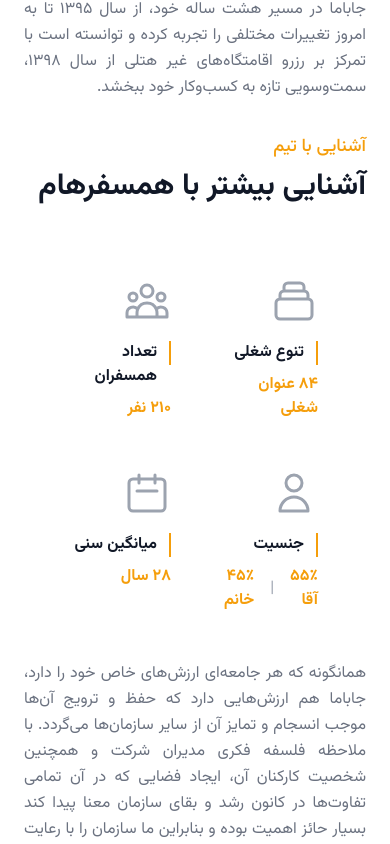
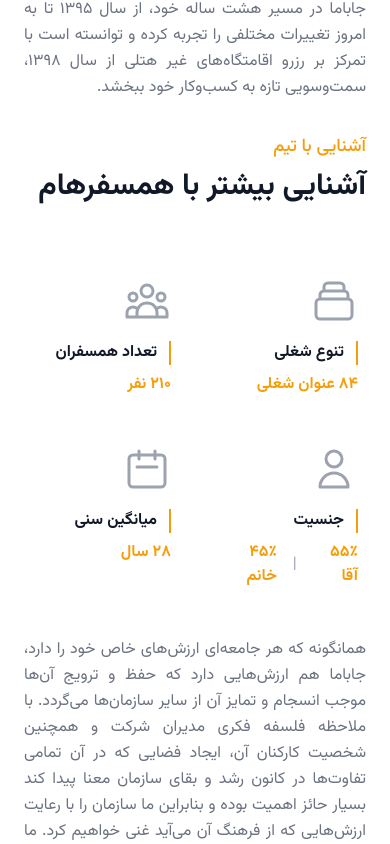
Before and after one commit to espitman/jbm-hr-life, a Nuxt app: page / in a window 390 px wide. Shown: the part 1960-2804 px from the top of the page. Built offline with nearby package versions, Linux system fonts and the light colour scheme.

Commit message:
fix: center process steps in military Details component for mobile view

```diff
--- a/components/home/Info.vue
+++ b/components/home/Info.vue
@@ -1,8 +1,8 @@
 <template>
   <Section>
-    <div class="max-w-6xl mx-auto p-6 py-2 md:py-28" dir="rtl">
+    <div class="max-w-6xl mx-auto p-6 py-2 md:pt-20 md:pb-12" dir="rtl">
       <!-- Header -->
-      <div class="mb-12">
+      <div class="md:mb-12">
         <h3 class="text-lg font-medium text-amber-500 mb-2 text-right">آشنایی با تیم</h3>
         <h1 class="text-3xl md:text-4xl font-bold text-gray-900 mb-6 text-right">آشنایی بیشتر با همسفرهام</h1>
 
@@ -17,7 +17,7 @@
           </div>
 
           <!-- Stats grid on the left -->
-          <div class="w-full md:w-1/2 order-1 md:order-2 p-12">
+          <div class="w-full md:w-1/2 order-1 md:order-2 px-2 py-12 md:px-12">
             <div class="grid grid-cols-2 sm:grid-cols-2 gap-12">
               <!-- Job diversity -->
               <div class="text-right">
--- a/components/home/Value.vue
+++ b/components/home/Value.vue
@@ -1,6 +1,6 @@
 <template>
   <Section>
-    <div class="max-w-6xl mx-auto p-6 py-28" dir="rtl">
+    <div class="max-w-6xl mx-auto p-6 py-12 md:pt-22" dir="rtl">
       <!-- Header -->
       <div class="mb-12">
         <h3 class="text-lg font-medium text-amber-500 mb-2 text-right">ارزش های سازمان جاباما</h3>
@@ -56,7 +56,7 @@
         </div>
 
         <!-- Image on the right -->
-        <div class="w-full md:w-1/2 mb-10 md:mb-0">
+        <div class="w-full md:w-1/2 mb-0 md:mb-10">
           <img
             src="/images/jabama-values.jpg"
             alt="ارزش های سازمان جاباما"
```
